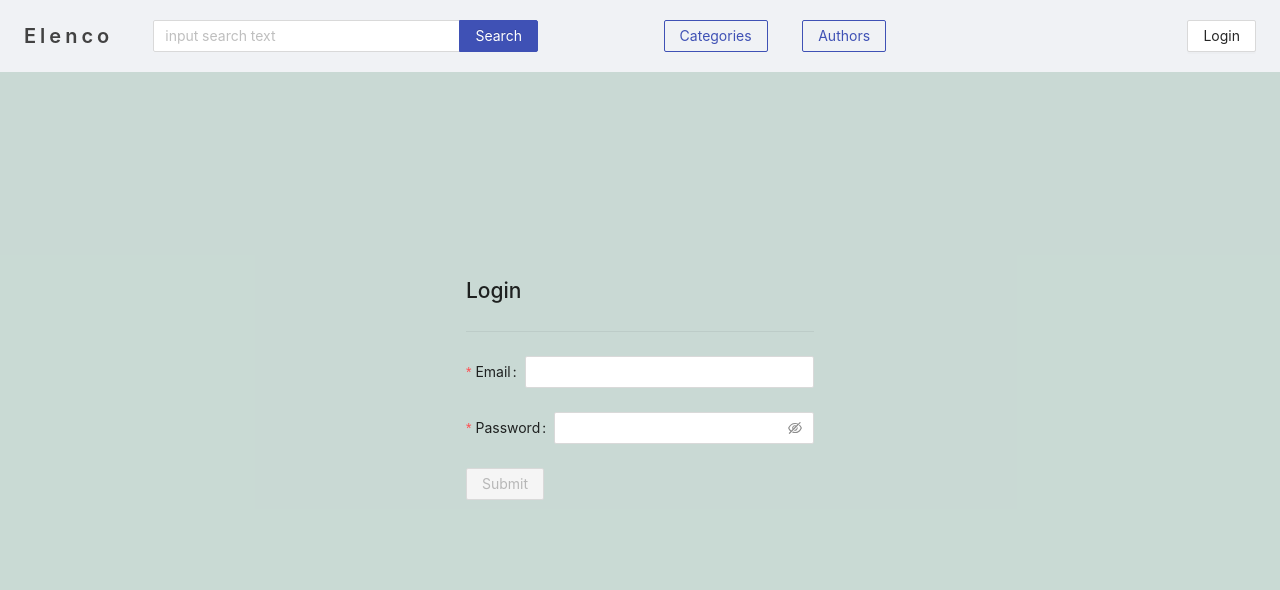
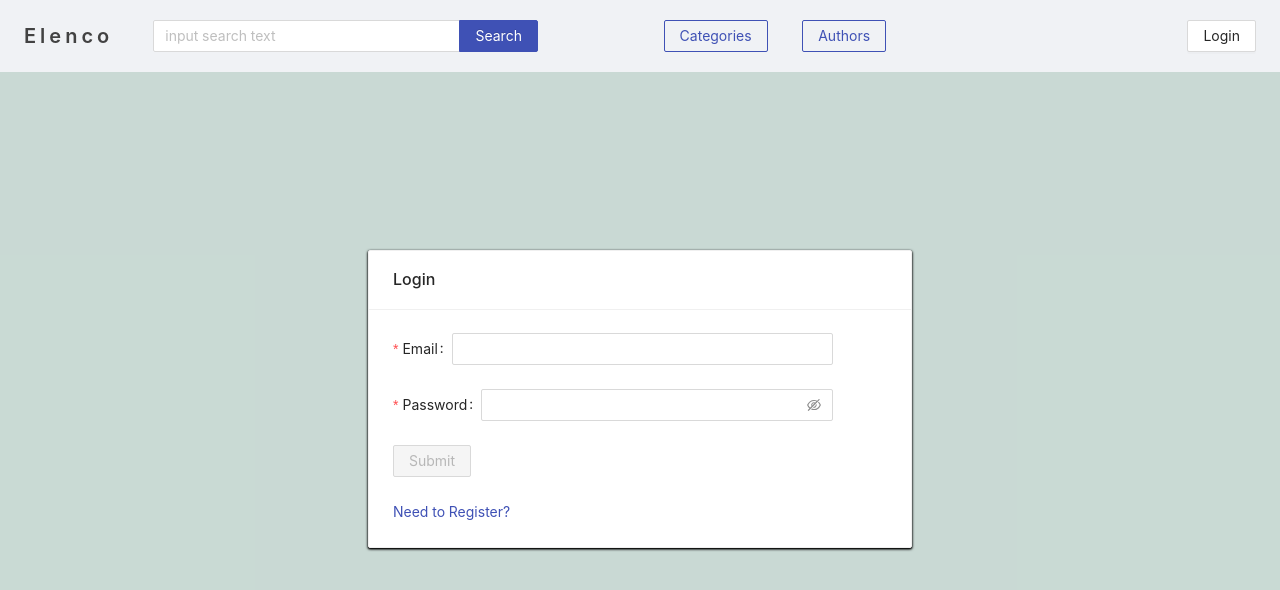
Before and after one commit to DominicWrege/elenco-frontend, a React (Create React App) app: page /login in a window 1280 px wide. Shown: the top 590 px of the page. Built offline with nearby package versions, Linux system fonts and the light colour scheme.

Commit message:
- register and login - show error message - put the form inside a card

```diff
--- a/src/components/EpisodeItem/EpisodeItem.tsx
+++ b/src/components/EpisodeItem/EpisodeItem.tsx
@@ -39,8 +39,6 @@ const EpisodeItem: React.FC<Properties> = React.memo(({ episode, feedMeta, statu
         player?.setAction(PlayerAction.Pause);
     };
 
-
-
     return (
         <List.Item className="EpisodeItem">
             <div className="EpisodeItem-play-pause">
--- a/src/pages/Login/Login.tsx
+++ b/src/pages/Login/Login.tsx
@@ -1,14 +1,14 @@
 import { Button, Divider, Form, FormInstance, Input } from "antd";
 import { useContext, useRef, useState } from "react";
-import { useLocation } from "wouter";
+import { useLocation, Link } from "wouter";
 import { auth } from "../../functions/auth";
 import { UserContext } from "../../contexts/UserContext";
-// eslint-disable-next-line
-import { http } from "../../functions/http";
+import { User } from "../../models/user";
+import { RegisterLoginChildProps } from "../RegisterLogin";
 
 
 
-const Login: React.FC = () => {
+const Login: React.FC<RegisterLoginChildProps> = ({ onError }) => {
 
     const form = useRef<FormInstance | null>(null);
     const userContext = useContext(UserContext);
@@ -20,12 +20,14 @@ const Login: React.FC = () => {
     const onFinish = async (values: auth.LoginFields) => {
         try {
             setIsLoading(true);
-            userContext?.setUser(await auth.login(values));
+            const resp: User = await auth.login(values);
+            // console.log(resp);
+            userContext?.setUser(resp);
             setLocation("/");
-        } catch (err: http.HttpError | any) {
+        } catch (err: any) {
             setIsLoading(false);
-            console.log(err);
-            console.log(err.statusCode);
+            // console.log(err.json.message);
+            onError(err.json.message);
         }
     };
 
@@ -51,8 +53,6 @@ const Login: React.FC = () => {
                 onFinish={onFinish}
                 onFinishFailed={onFinishFailed}
             >
-                <Divider />
-
                 <Form.Item
                     className="das"
                     label="Email"
@@ -77,7 +77,10 @@ const Login: React.FC = () => {
                 </Button >
                 </Form.Item>
             </Form>
-            {/* <Link href="/login">Login</Link> */}
+            <Link href="/register">
+                Need to Register?
+            </Link>
+            {/* {// copy from githu msg} */}
         </div>
 
 
--- a/src/pages/Preview/Preview.tsx
+++ b/src/pages/Preview/Preview.tsx
@@ -59,7 +59,7 @@ const Preview: React.FC = () => {
                 console.log(resp);
                 setLocation("/new-feed");
             } catch (err: http.HttpError | any) {
-                console.log(err.json);
+                console.log(err.c);
                 // console.log(await err.json())
                 setError(err.json);
             }
--- a/src/pages/Register/Register.tsx
+++ b/src/pages/Register/Register.tsx
@@ -1,13 +1,17 @@
 import { Button, Divider, Form, Input } from "antd";
 import React from "react";
+import { RegisterLoginChildProps } from "../RegisterLogin";
 
-const Register: React.FC = () => {
+const Register: React.FC<RegisterLoginChildProps> = ({ onError }) => {
+
+
+    // onError -> when register failed
+
     return (
         <Form
             name="Register"
             initialValues={{ remember: true }}
         >
-            <Divider />
 
             <Form.Item
                 label="Username"
--- a/src/pages/RegisterLogin.tsx
+++ b/src/pages/RegisterLogin.tsx
@@ -1,4 +1,5 @@
-import React from "react";
+import { Alert, Card, message } from "antd";
+import React, { useState } from "react";
 import styled from "styled-components";
 import MiddleCenter from "../components/Styles/shared.css";
 import Login from "./Login/Login";
@@ -6,12 +7,21 @@ import Register from "./Register/Register";
 
 export const RegisterLoginForm = styled.div`
     width: 100%;
-    max-width: 440px;
+    min-width: 300px;
+    max-width: 900px;
+    input: {
+        width: 15em !important;
+    }
+`;
 
-    color: red !important;
-    input: {
-        width: 30px !important;
-    }
+const cardStyle = {
+    width: "100%",
+    minWidth: "320px",
+    maxWidth: "34rem"
+}
+
+export const ErrorDiv = styled.div`
+    margin-bottom: 1.25rem;
 `;
 
 export enum ComponentType {
@@ -23,26 +33,37 @@ interface Props {
     component: ComponentType
 }
 
+
+export interface RegisterLoginChildProps {
+    onError: (string) => void
+}
+
 const RegisterLogin: React.FC<Props> = ({ component }) => {
 
+    const [errorMsg, setErrorMsg] = useState<null | string>(null)
+
+    const onError = (message: string): void => {
+        setErrorMsg(message);
+
+    };
     const renderChild = (): JSX.Element => {
         if (component === ComponentType.Login) {
-            return <Login />
+            return <Login onError={onError} />
         }
-        return <Register />
+        return <Register onError={onError} />
     }
 
     return (
         <MiddleCenter>
-            <div>
+            <Card title={component} style={cardStyle}>
                 <RegisterLoginForm >
-                    <div>
-                        <h2>{component}</h2>
-                        {renderChild()}
-                    </div>
+                    <ErrorDiv hidden={errorMsg === null}>
+                        <Alert message={errorMsg} type="error" showIcon />
+                    </ErrorDiv>
+                    {renderChild()}
                 </RegisterLoginForm>
-            </div>
-        </MiddleCenter>
+            </Card>
+        </MiddleCenter >
     );
 }
 
```
